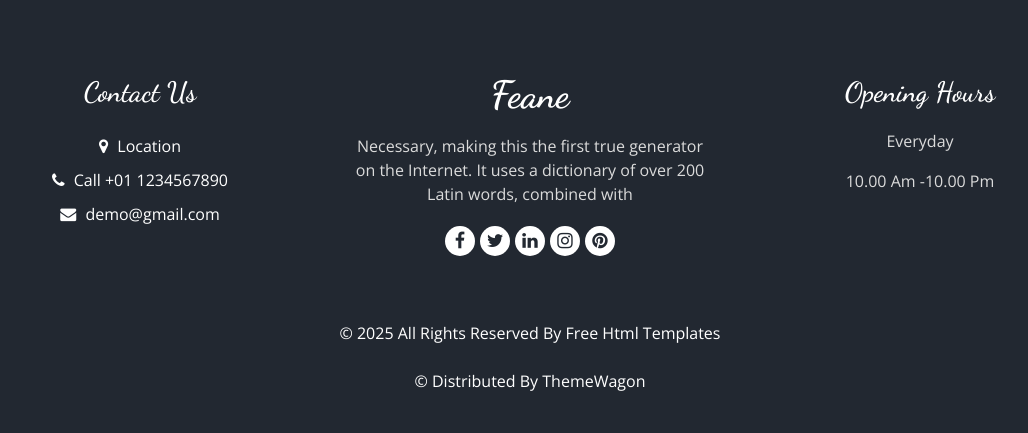
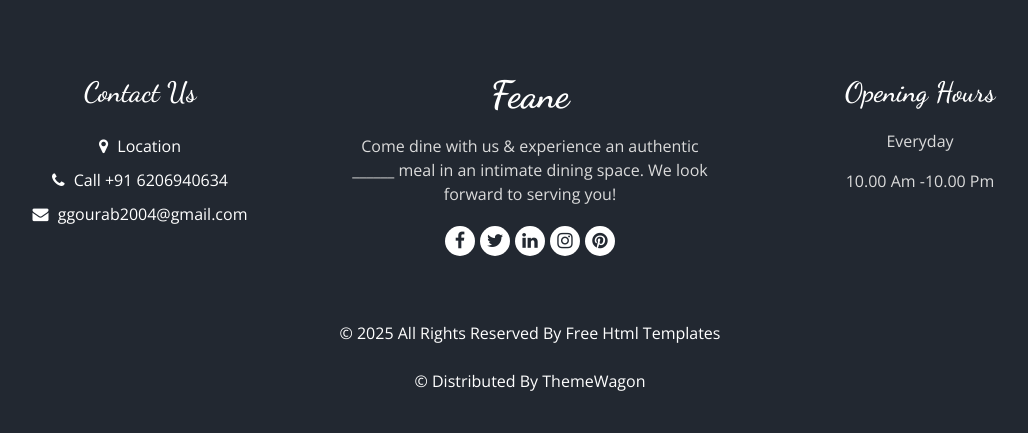
Before and after one commit to Gourab-Ghosh123/Restaurant_Project_Final_fianlpart2, a Django app: page /about/ in a window 1280 px wide. Shown: the part 875-1308 px from the top of the page, without its empty margins (110-1138 px from the left). Run offline with Django 5.2, Linux system fonts and the light colour scheme; data that the repository does not hold is empty; some libraries are stand-ins or nearby versions.

Commit message:
Added more files and updates

```diff
--- a/Template/base.html
+++ b/Template/base.html
@@ -139,13 +139,13 @@
               <a href="">
                 <i class="fa fa-phone" aria-hidden="true"></i>
                 <span>
-                  Call +01 1234567890
+                  Call +91 6206940634
                 </span>
               </a>
               <a href="">
                 <i class="fa fa-envelope" aria-hidden="true"></i>
                 <span>
-                  demo@gmail.com
+                  ggourab2004@gmail.com
                 </span>
               </a>
             </div>
@@ -157,7 +157,9 @@
               Feane
             </a>
             <p>
-              Necessary, making this the first true generator on the Internet. It uses a dictionary of over 200 Latin words, combined with
+              Come dine with us & experience an authentic ______ meal in an intimate dining space. We look forward to serving you!
+
+
             </p>
             <div class="footer_social">
               <a href="">
@@ -169,7 +171,7 @@
               <a href="">
                 <i class="fa fa-linkedin" aria-hidden="true"></i>
               </a>
-              <a href="">
+              <a href="https://www.instagram.com/">
                 <i class="fa fa-instagram" aria-hidden="true"></i>
               </a>
               <a href="">
--- a/Template/home.html
+++ b/Template/home.html
@@ -61,7 +61,7 @@
                       Fast Food Restaurant
                     </h1>
                     <p>
-                      Doloremque, itaque aperiam facilis rerum, commodi, temporibus sapiente ad mollitia laborum quam quisquam esse error unde. Tempora ex doloremque, labore, sunt repellat dolore, iste magni quos nihil ducimus libero ipsam.
+                      . All of our menu items are inspired by _____ cuisine and have been created by our head chef, (CN), after studying authentic _____ cuisine in ____. Not only do we have fresh flown-in seafood from the northeast, but we also have a variety of handcrafted cocktails, wine, and beer to choose from.
                     </p>
                     <div class="btn-box">
                       <a href="" class="btn1">
```
